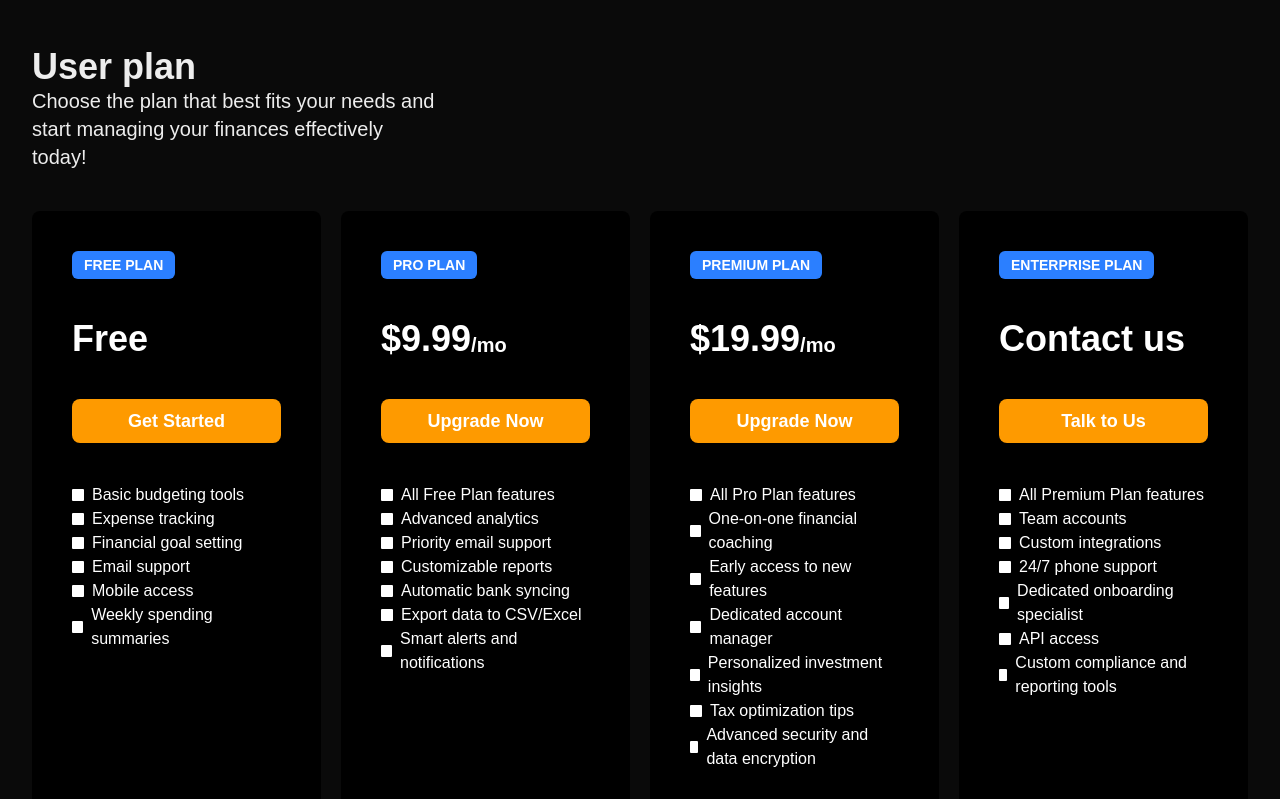
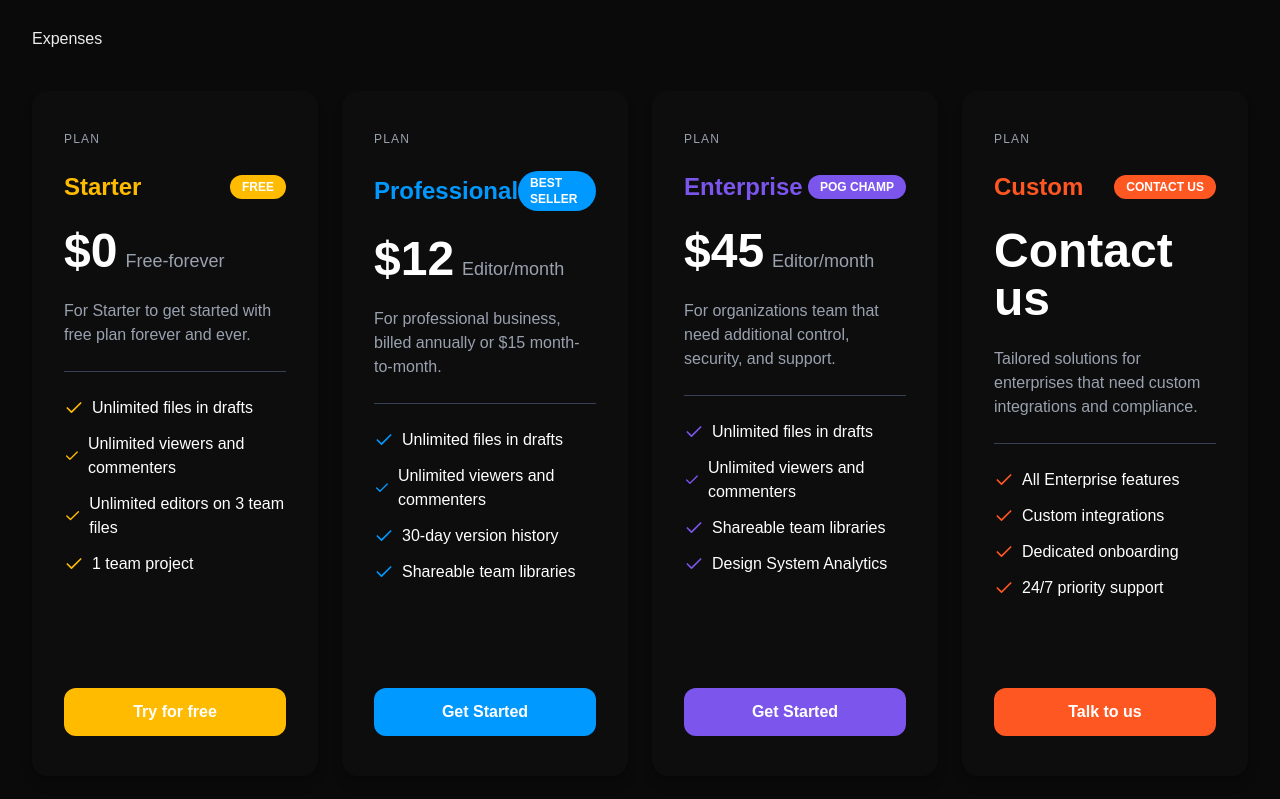
Before and after one commit to rohan26ir/Cointract-Personal-Finance-Expense-Manager, a Next.js app: page / in a window 1280 px wide. Shown: the part 681-1480 px from the top of the page. Built offline with nearby package versions, Linux system fonts and the light colour scheme.

Commit message:
added user plan card

```diff
--- /dev/null
+++ b/src/app/(public)/components/Expenses.jsx
@@ -0,0 +1,17 @@
+import React from 'react';
+
+const Expenses = () => {
+    return (
+        <div>
+           <div>
+            <h2>Expenses</h2>
+             <div>
+                <div></div>
+                <div></div>
+            </div>
+           </div>
+        </div>
+    );
+};
+
+export default Expenses;
--- a/src/app/(public)/components/UserPlans.jsx
+++ b/src/app/(public)/components/UserPlans.jsx
@@ -1,120 +1,137 @@
+import { Check } from 'lucide-react';
 import Link from 'next/link';
 import React from 'react';
 
 const UserPlans = () => {
-
   const plans = [
     {
       id: 1,
-    name: 'Free Plan',
-    price: 'Free',
-    priceType: '',
-    btn: "Get Started",
+      name: 'Starter',
+      badge: 'FREE',
+      price: '$0',
+      priceType: 'Free-forever',
+      description:
+        'For Starter to get started with free plan forever and ever.',
+      btn: 'Try for free',
       features: [
-      'Basic budgeting tools',
-      'Expense tracking',
-      'Financial goal setting',
-      'Email support',
-      'Mobile access',
-      'Weekly spending summaries'
-    ]
+        'Unlimited files in drafts',
+        'Unlimited viewers and commenters',
+        'Unlimited editors on 3 team files',
+        '1 team project',
+      ],
+      accent: '#FFBB00',
     },
     {
       id: 2,
-    name: 'Pro Plan',
-    price: '$9.99',
-    priceType: '/mo',
-    btn: "Upgrade Now",
+      name: 'Professional',
+      badge: 'BEST SELLER',
+      price: '$12',
+      priceType: 'Editor/month',
+      description:
+        'For professional business, billed annually or $15 month-to-month.',
+      btn: 'Get Started',
       features: [
-      'All Free Plan features',
-      'Advanced analytics',
-      'Priority email support',
-      'Customizable reports',
-      'Automatic bank syncing',
-      'Export data to CSV/Excel',
-      'Smart alerts and notifications'
-    ]
+        'Unlimited files in drafts',
+        'Unlimited viewers and commenters',
+        '30-day version history',
+        'Shareable team libraries',
+      ],
+      accent: '#0099FF',
     },
     {
       id: 3,
-    name: 'Premium Plan',
-    price: '$19.99',
-    priceType: '/mo',
-    btn: "Upgrade Now",
+      name: 'Enterprise',
+      badge: 'POG CHAMP',
+      price: '$45',
+      priceType: 'Editor/month',
+      description:
+        'For organizations team that need additional control, security, and support.',
+      btn: 'Get Started',
       features: [
-      'All Pro Plan features',
-      'One-on-one financial coaching',
-      'Early access to new features',
-      'Dedicated account manager',
-      'Personalized investment insights',
-      'Tax optimization tips',
-      'Advanced security and data encryption'
-    ]
+        'Unlimited files in drafts',
+        'Unlimited viewers and commenters',
+        'Shareable team libraries',
+        'Design System Analytics',
+      ],
+      accent: '#7B55EC',
     },
     {
       id: 4,
-    name: 'Enterprise Plan',
+      name: 'Custom',
+      badge: 'CONTACT US',
       price: 'Contact us',
       priceType: '',
-    btn: "Talk to Us",
+      description:
+        'Tailored solutions for enterprises that need custom integrations and compliance.',
+      btn: 'Talk to us',
       features: [
-      'All Premium Plan features',
-      'Team accounts',
+        'All Enterprise features',
         'Custom integrations',
-      '24/7 phone support',
-      'Dedicated onboarding specialist',
-      'API access',
-      'Custom compliance and reporting tools'
-    ]
-  }
-]
-
+        'Dedicated onboarding',
+        '24/7 priority support',
+      ],
+      accent: '#FF5722',
+    },
+  ];
 
   return (
-        <div>
-            <div>
+    <div className="grid grid-cols-1 md:grid-cols-2 lg:grid-cols-4 gap-6 py-10">
+      {plans.map((plan) => (
+        <div
+  key={plan.id}
+  className="bg-[#0D0D0D] rounded-2xl px-8 py-10 text-white flex flex-col justify-between shadow-lg space-y-14"
+  style={{ border: `1px solid ${plan.color}` }}
+>
 
-                <div className='flex flex-col md:flex-row justify-between items-center mb-5 py-5'>
-                    <div className='flex-1'>
-                        <h2 className='text-4xl font-extrabold'>User plan</h2>
-                        <p className='text-xl'>Choose the plan that best fits your needs and start managing your finances effectively today!</p>
-                    </div>
-                    <div className='flex-2 flex justify-end'>
-
-                    </div>
+          <div className='space-y-6'>
+            <p className="text-xs tracking-widest text-gray-400">PLAN</p>
+            <div className="flex justify-between items-center ">
+              <h3
+                className="text-2xl font-bold"
+                style={{ color: plan.accent }}
+              >
+                {plan.name}
+              </h3>
+              <span
+                className="text-xs font-semibold px-3 py-1 rounded-full"
+                style={{ backgroundColor: plan.accent }}
+              >
+                {plan.badge}
+              </span>
             </div>
 
-                <div>
-                    <div className='grid grid-cols-1 md:grid-cols-2 lg:grid-cols-4   gap-5'>
-                        {plans.map((plan) => (
-                            <div key={plan.id} className='bg-black text-white p-10 rounded-lg  space-y-10'>
-                                <h3 className='bg-blue-500 px-3 py-1 inline-block rounded-md uppercase text-sm font-bold'>{plan.name}</h3>
-                                <div className='flex '>
-                                    <p className='text-4xl font-bold'>{plan.price}</p>
-                                    <p className='text-xl font-bold flex items-end'>{plan.priceType}</p>
+            <div className="flex items-end mt-6">
+              <p className="text-5xl font-bold">{plan.price}</p>
+              <p className="ml-2 text-lg text-gray-400">{plan.priceType}</p>
             </div>
 
-                                <Link href="#"
-                                className='bg-amber-500 text-white rounded-lg py-2 px-5 text-lg font-bold flex gap-2 cursor-pointer justify-center'>
+            <p className="mt-4 text-gray-400">{plan.description}</p>
+
+            <hr className="my-6 border-gray-700" />
+
+            <ul className="space-y-3">
+              {plan.features.map((feature, index) => (
+                <li key={index} className="flex items-center gap-2">
+                  <Check
+                    className="h-5 w-5"
+                    style={{ color: plan.accent }}
+                  />
+                  <span>{feature}</span>
+                </li>
+              ))}
+            </ul>
+          </div>
+
+          <Link
+            href="#"
+            className="mt-8 w-full py-3 rounded-xl text-center font-semibold"
+            style={{ backgroundColor: plan.accent }}
+          >
             {plan.btn}
           </Link>
 
-                                <ul>
-                                    {plan.features.map((feature, index) => (
-
-                                        <div className='flex items-center gap-2'>
-                                            <div className='h-3 w-3 bg-white  rounded-[1px]'></div>
-                                            <p key={index} className='list-disc'>{feature}</p>
-                                        </div>
-
-                                    ))}
-                                </ul>
-
         </div>
       ))}
-                    </div>
-                </div>
-            </div>
     </div>
   );
 };
--- a/src/app/(public)/page.jsx
+++ b/src/app/(public)/page.jsx
@@ -2,6 +2,7 @@
 
 import Accordion from "./components/Accordion";
 import Cursor from "./components/Cursor";
+import Expenses from "./components/Expenses";
 import Hero from "./components/Hero";
 import Newsletter from "./components/Newsletter";
 import Testimonal from "./components/Testimonal";
@@ -18,6 +19,10 @@ const page = () => {
 
       <section>
         <Cursor></Cursor>
+      </section>
+
+      <section>
+        <Expenses></Expenses>
       </section>
 
       <div>
```
Also changed, not shown: public/sectionimage/bank-loan-isometric-composition-with-online-approval-money-purchases-human-character-holding-credit-card-3d-vector-illustration.png (added). Lines whose indentation alone changed are shown as unchanged.
